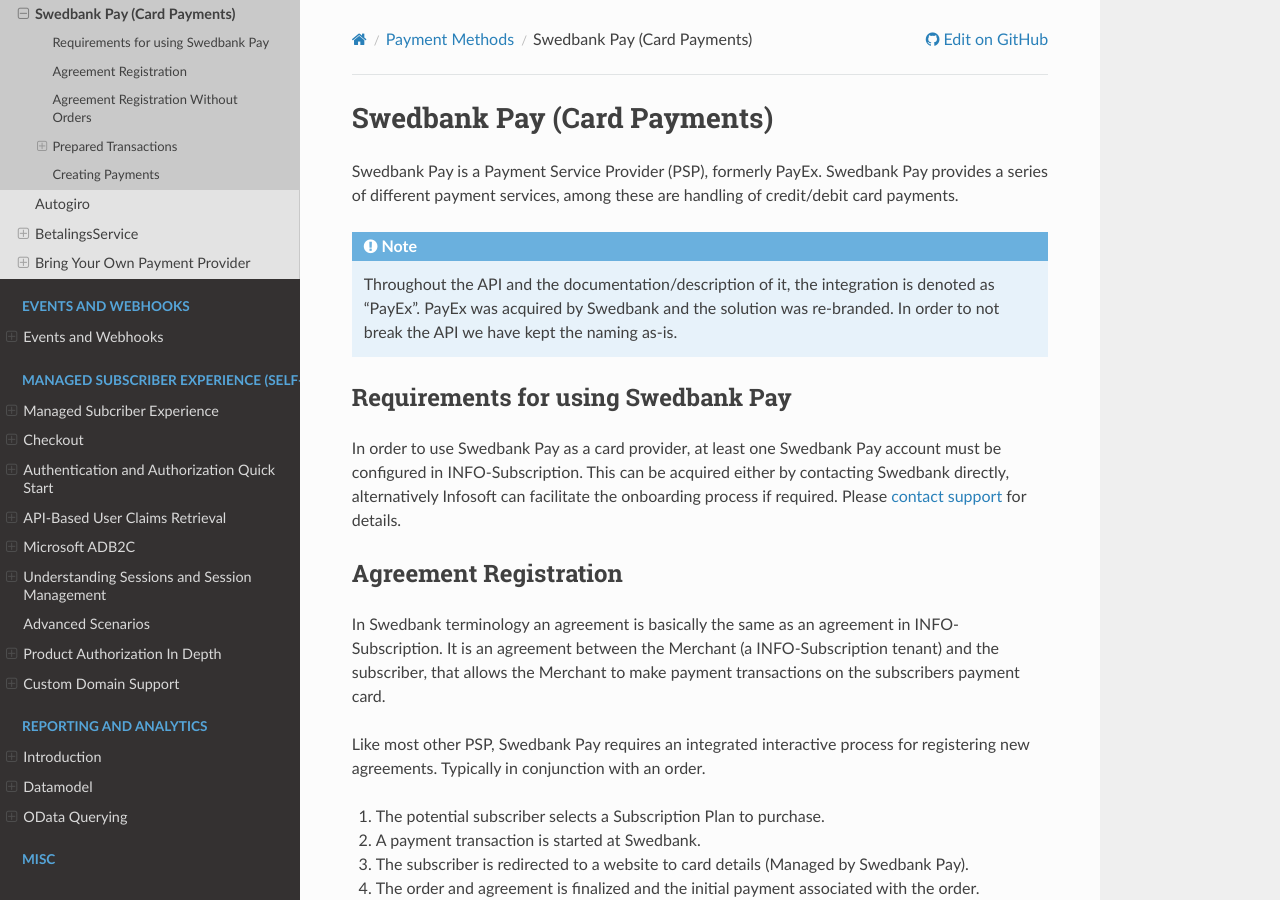
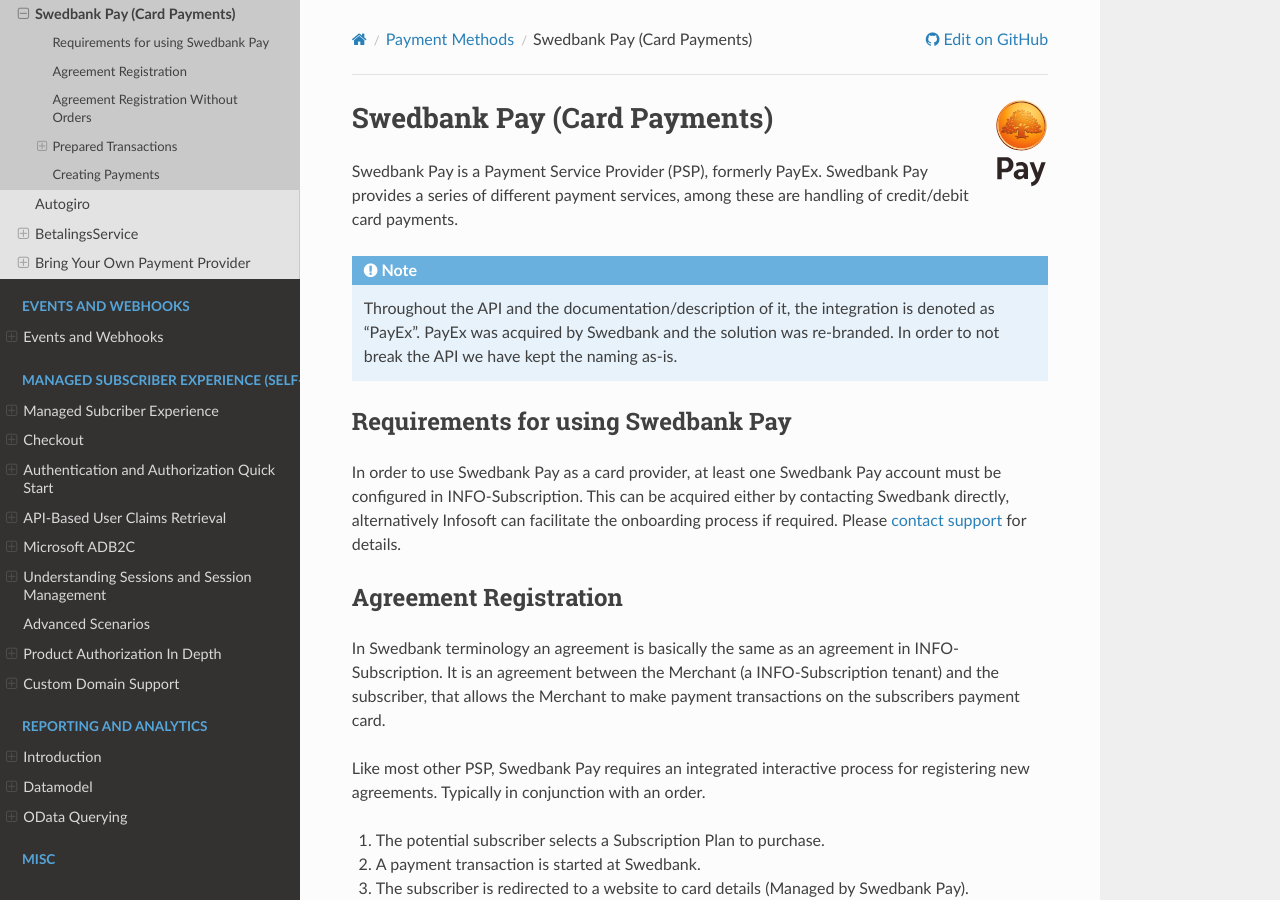
Before and after one commit to infosoftas/info-subscription-doc, a Sphinx documentation site: the page built from source/payments/providers/swedbank.rst, in a window 1280 px wide and 900 px high. Built offline with Sphinx 7.4.7 and the Read the Docs theme 3.1.0, drawn with Linux system fonts in a browser that asks for light colours; formulas are drawn with MathJax 3.

Commit message:
Add Swedbank Pay logo to swedbank.rst provider page
Co-authored-by: Copilot <223556219+Copilot@users.noreply.github.com>

```diff
--- a/source/payments/providers/swedbank.rst
+++ b/source/payments/providers/swedbank.rst
@@ -1,3 +1,9 @@
+.. image:: /_images/swedbankpay_logo.svg
+    :height: 90px
+    :align: right
+    :alt: Swedbank Pay logo
+    :class: no-scaled-link
+
 .. _provider-swedbank:
 
 Swedbank Pay (Card Payments)
```
Also changed, not shown: source/_images/swedbankpay_logo.svg (added).
